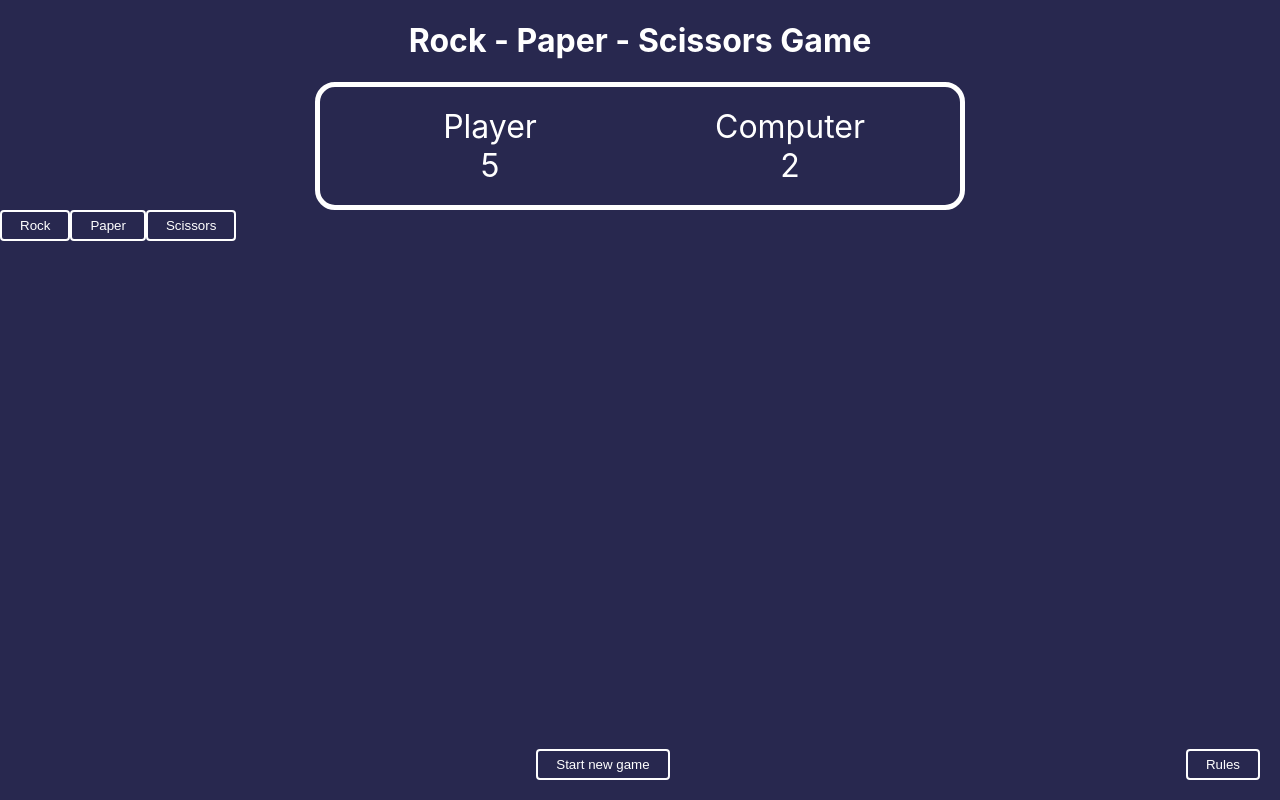
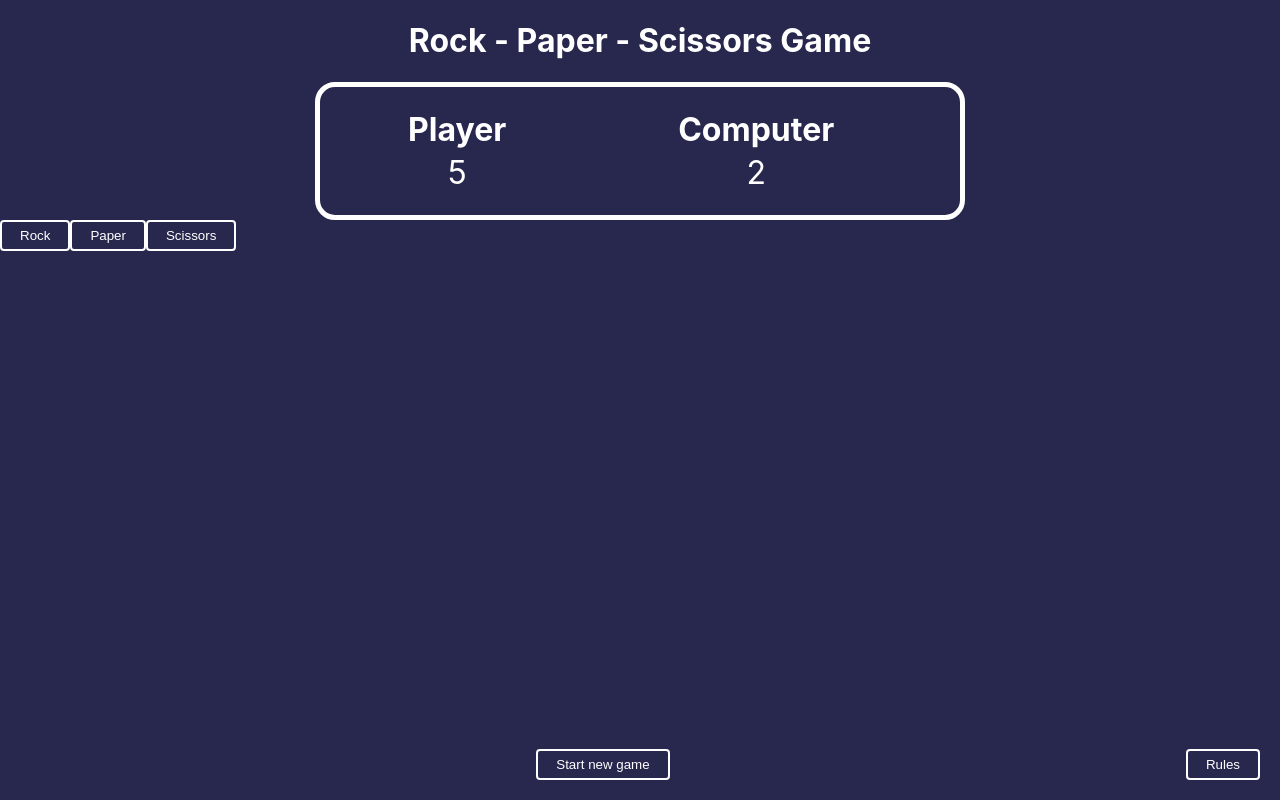
Before and after one commit to Gebec/rock-paper-scisors, a React (Create React App) app: page / in a window 1280 px wide. Built offline with nearby package versions, Linux system fonts and the light colour scheme.

Commit message:
fix: score board changed to table

```diff
--- a/src/Components/ScoreBoard/ScoreBoard.tsx
+++ b/src/Components/ScoreBoard/ScoreBoard.tsx
@@ -13,14 +13,18 @@ export const ScoreBoard: React.FC<TProps> = ({
   return (
     <Wrapper>
       <Score>
-        <Row>
-          <Column>Player</Column>
-          <Column>Computer</Column>
-        </Row>
-        <Row>
-          <Column>{playerScore}</Column>
-          <Column>{computerScore}</Column>
-        </Row>
+        <thead>
+          <tr>
+            <th>Player</th>
+            <th>Computer</th>
+          </tr>
+        </thead>
+        <tbody>
+          <tr>
+            <td>{playerScore}</td>
+            <td>{computerScore}</td>
+          </tr>
+        </tbody>
       </Score>
     </Wrapper>
   );
@@ -42,13 +46,7 @@ const Wrapper = styled.div`
   font-size: 2rem;
 `;
 
-const Score = styled.div``;
-const Row = styled.div`
-  display: flex;
-  flex-direction: row;
-`;
-
-const Column = styled.div`
-  flex: 0 0 50%;
+const Score = styled.table`
+  width: 100%;
   text-align: center;
 `;
```
